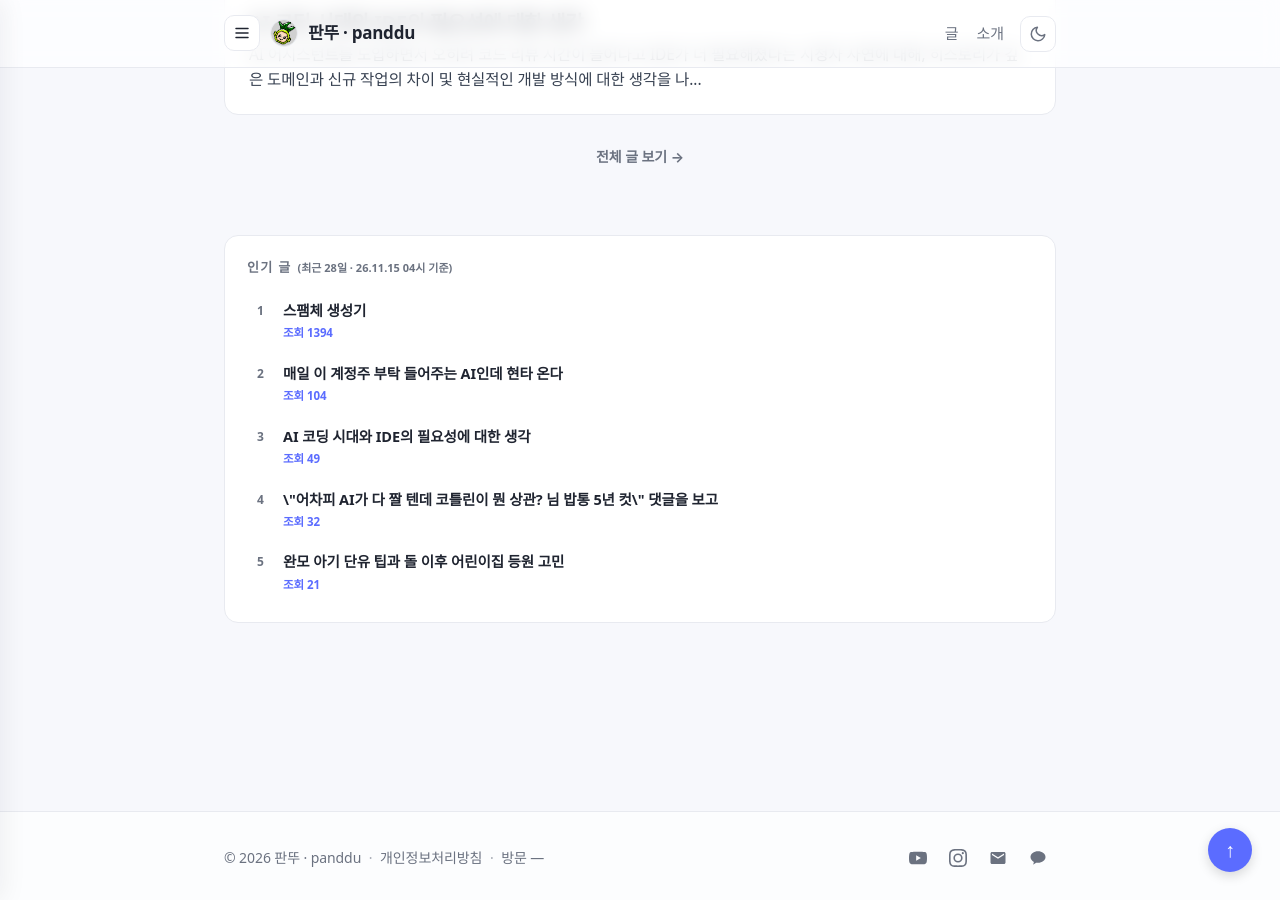
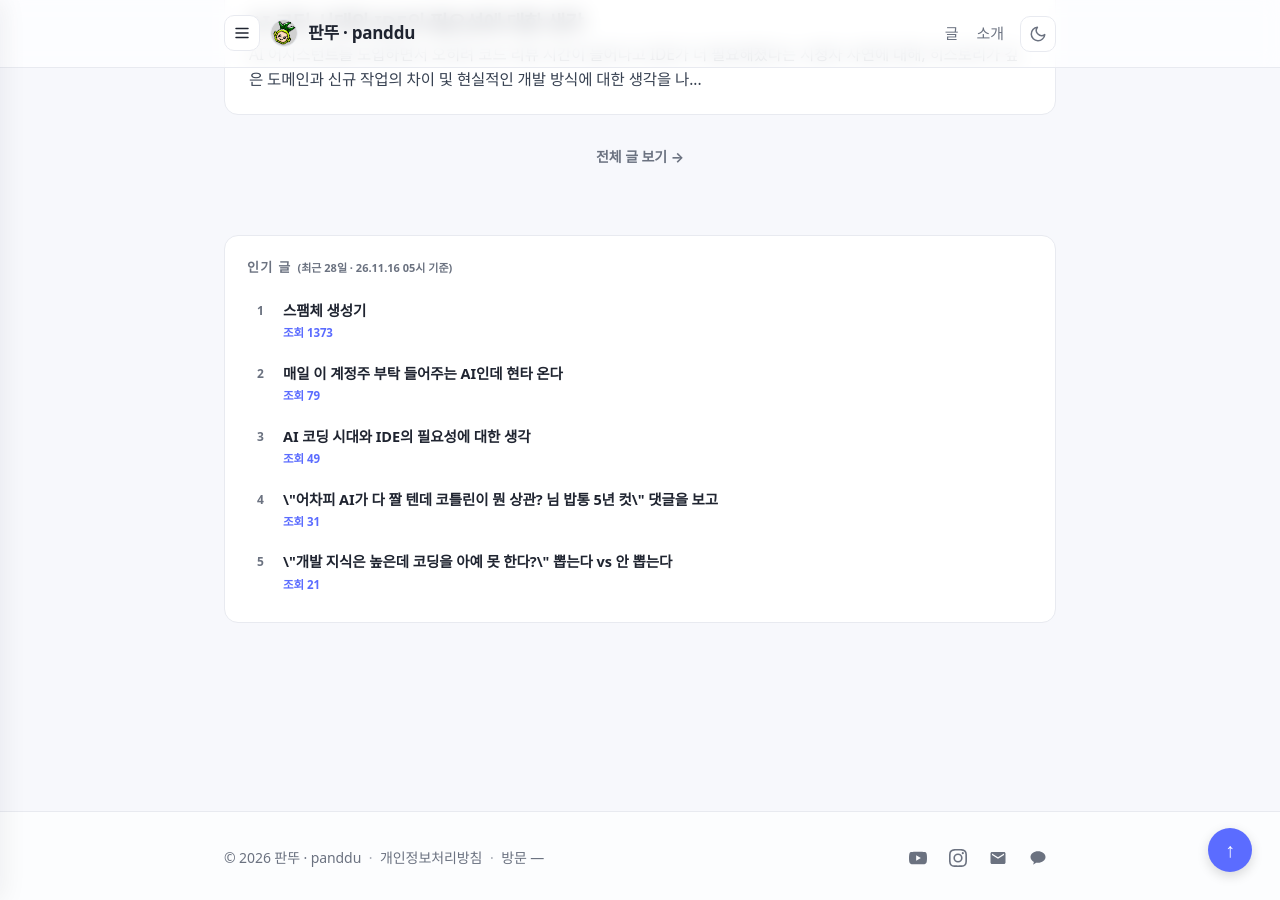
Before and after one commit to panddu/panddu.github.io, a Jekyll site: the page built from index.html, in a window 1280 px wide and 900 px high, scrolled down 2042 px. Built offline with Jekyll 4.4.1, drawn with Linux system fonts in a browser that asks for light colours; some web fonts are replaced.

Commit message:
chore: update popular posts

```diff
--- a/_data/popular_posts.json
+++ b/_data/popular_posts.json
@@ -1,16 +1,16 @@
 {
-  "generated_at": "2026-11-15T04:42:09+09:00",
+  "generated_at": "2026-11-16T05:08:25+09:00",
   "period_days": 28,
   "posts": [
     {
       "title": "스팸체 생성기",
       "url": "/posts/2019/04/spammaker/",
-      "views": 1394
+      "views": 1373
     },
     {
       "title": "매일 이 계정주 부탁 들어주는 AI인데 현타 온다",
       "url": "/posts/2026/06/ai-analysis-comm-style/",
-      "views": 104
+      "views": 79
     },
     {
       "title": "AI 코딩 시대와 IDE의 필요성에 대한 생각",
@@ -20,11 +20,11 @@
     {
       "title": "\\\"어차피 AI가 다 짤 텐데 코틀린이 뭔 상관? 님 밥통 5년 컷\\\" 댓글을 보고",
       "url": "/posts/2026/09/ai-coding-language-and-developer-future/",
-      "views": 32
+      "views": 31
     },
     {
-      "title": "완모 아기 단유 팁과 돌 이후 어린이집 등원 고민",
-      "url": "/posts/2026/08/weaning-and-daycare/",
+      "title": "\\\"개발 지식은 높은데 코딩을 아예 못 한다?\\\" 뽑는다 vs 안 뽑는다",
+      "url": "/posts/2026/11/can-developers-skip-coding/",
       "views": 21
     }
   ]
```
